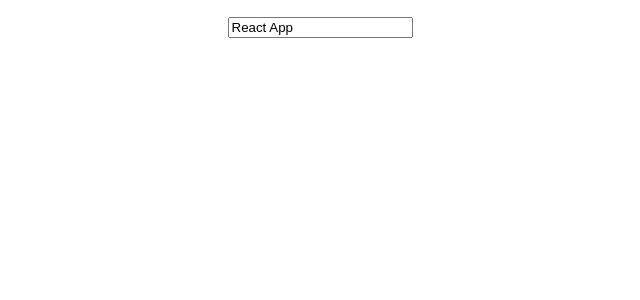
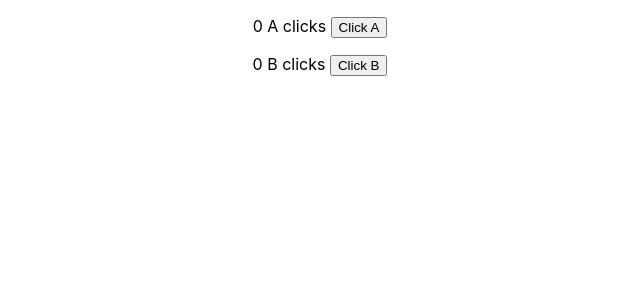
Before and after one commit to muhammadzubairmoosani/react-hooks-example-2, a React (Create React App) app: page / in a window 1280 px wide. Shown: the top 300 px of the page, without its empty margins (320-960 px from the left). Built offline with nearby package versions, Linux system fonts and the light colour scheme.

Commit message:
add custom hooks example

```diff
--- a/src/App.js
+++ b/src/App.js
@@ -1,33 +1,33 @@
 import "./App.css";
 
 /////////////////////// class component example ///////////////////////////
-import React from "react";
+// import React from "react";
 
-class App extends React.Component {
-  state = { title: document.title };
+// class App extends React.Component {
+//   state = { title: document.title };
 
-  componentDidMount() {
-    document.title = this.state.title;
-  }
+//   componentDidMount() {
+//     document.title = this.state.title;
+//   }
 
-  componentDidUpdate(_, prevProps) {
-    if (this.state.title !== prevProps.title) {
-      document.title = this.state.title;
-    }
-  }
+//   componentDidUpdate(_, prevProps) {
+//     if (this.state.title !== prevProps.title) {
+//       document.title = this.state.title;
+//     }
+//   }
 
-  render() {
-    return (
-      <div className="App">
-        <input
-          type="text"
-          value={this.state.title}
-          onChange={(event) => this.setState({ title: event.target.value })}
-        />
-      </div>
-    );
-  }
-}
+//   render() {
+//     return (
+//       <div className="App">
+//         <input
+//           type="text"
+//           value={this.state.title}
+//           onChange={(event) => this.setState({ title: event.target.value })}
+//         />
+//       </div>
+//     );
+//   }
+// }
 
 /////////////////////// function component example ///////////////////////////
 // import React, { useEffect, useState } from "react";
@@ -50,4 +50,29 @@ class App extends React.Component {
 //   );
 // };
 
+///////////////////////  Custom Hooks example ///////////////////////////
+import React, { useState } from "react";
+
+const useClickCount = (initialClicks) => {
+  const [clicks, setClicks] = useState(initialClicks);
+  const increment = () => setClicks(clicks + 1);
+  return [clicks, increment];
+};
+
+const App = () => {
+  const [clicksA, incrementA] = useClickCount(0);
+  const [clicksB, incrementB] = useClickCount(0);
+
+  return (
+    <div className="App">
+      <p>
+        {clicksA} A clicks <button onClick={incrementA}>Click A</button>
+      </p>
+      <p>
+        {clicksB} B clicks <button onClick={incrementB}>Click B</button>
+      </p>
+    </div>
+  );
+};
+
 export default App;
```
